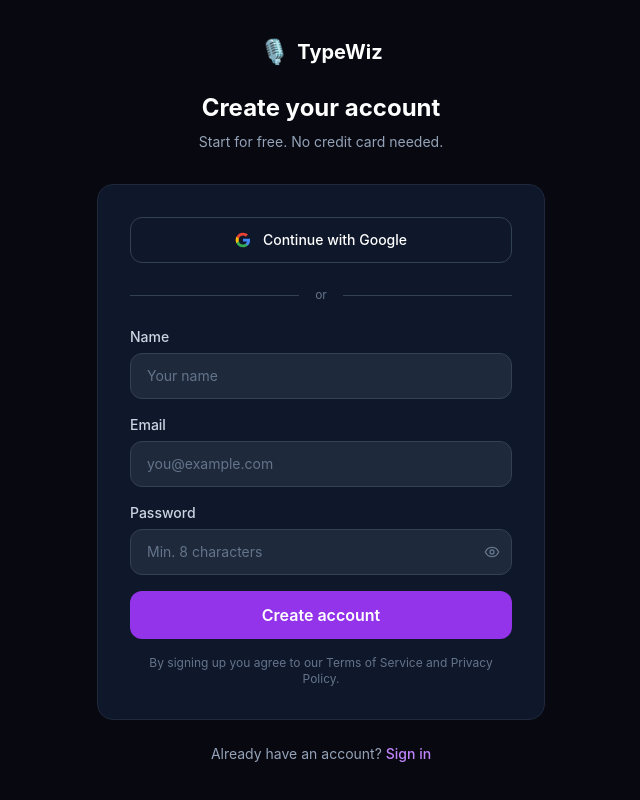
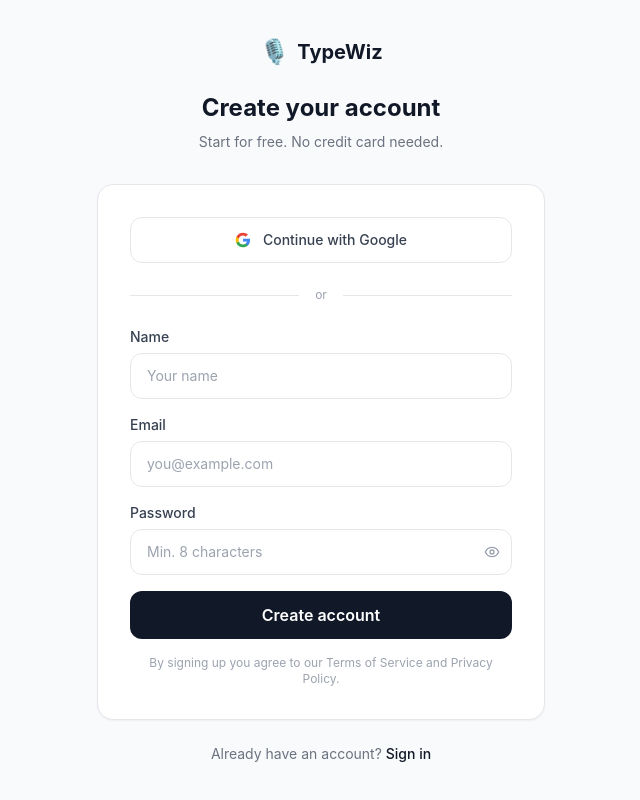
Before and after one commit to GolfChariotsMike/typewiz, a React (Vite) app: page /register in a window 1280 px wide. Shown: the whole page, without its empty margins (319-959 px from the left). Built offline with nearby package versions, Linux system fonts and the light colour scheme; no server answers.

Commit message:
style: match landing page white theme (remove dark/purple, gray-900 buttons)

```diff
--- a/src/pages/auth/Register.tsx
+++ b/src/pages/auth/Register.tsx
@@ -40,32 +40,32 @@
 
   if (success) {
     return (
-      <div className="min-h-screen bg-[#080810] flex items-center justify-center">
+      <div className="min-h-screen bg-gray-50 flex items-center justify-center">
         <div className="text-center">
           <div className="text-5xl mb-4">✅</div>
-          <h2 className="text-2xl font-bold text-white mb-2">Account created!</h2>
-          <p className="text-slate-400">Taking you to setup...</p>
+          <h2 className="text-2xl font-bold text-gray-900 mb-2">Account created!</h2>
+          <p className="text-gray-500">Taking you to setup...</p>
         </div>
       </div>
     )
   }
 
   return (
-    <div className="min-h-screen bg-[#080810] flex items-center justify-center px-6">
+    <div className="min-h-screen bg-gray-50 flex items-center justify-center px-6">
       <div className="w-full max-w-md">
         <div className="text-center mb-8">
           <Link to="/" className="inline-flex items-center gap-2 mb-6">
             <span className="text-2xl">🎙️</span>
-            <span className="text-xl font-bold text-white">TypeWiz</span>
+            <span className="text-xl font-bold text-gray-900">TypeWiz</span>
           </Link>
-          <h1 className="text-2xl font-bold text-white mb-2">Create your account</h1>
-          <p className="text-slate-400 text-sm">Start for free. No credit card needed.</p>
+          <h1 className="text-2xl font-bold text-gray-900 mb-2">Create your account</h1>
+          <p className="text-gray-500 text-sm">Start for free. No credit card needed.</p>
         </div>
 
-        <div className="bg-slate-900 border border-slate-800 rounded-2xl p-8">
+        <div className="bg-white border border-gray-200 rounded-2xl p-8 shadow-sm">
           <button
             onClick={handleGoogle}
-            className="w-full flex items-center justify-center gap-3 border border-slate-700 hover:border-slate-500 text-white py-3 rounded-xl text-sm font-medium transition-colors mb-6"
+            className="w-full flex items-center justify-center gap-3 border border-gray-200 hover:border-gray-400 text-gray-700 py-3 rounded-xl text-sm font-medium transition-colors mb-6"
           >
             <svg className="w-4 h-4" viewBox="0 0 24 24">
               <path fill="#4285F4" d="M22.56 12.25c0-.78-.07-1.53-.2-2.25H12v4.26h5.92c-.26 1.37-1.04 2.53-2.21 3.31v2.77h3.57c2.08-1.92 3.28-4.74 3.28-8.09z"/>
@@ -77,42 +77,42 @@
           </button>
 
           <div className="flex items-center gap-4 mb-6">
-            <div className="flex-1 border-t border-slate-700" />
-            <span className="text-xs text-slate-500">or</span>
-            <div className="flex-1 border-t border-slate-700" />
+            <div className="flex-1 border-t border-gray-200" />
+            <span className="text-xs text-gray-400">or</span>
+            <div className="flex-1 border-t border-gray-200" />
           </div>
 
           {error && (
-            <div className="bg-red-900/30 border border-red-800/50 text-red-300 text-sm px-4 py-3 rounded-xl mb-4">
+            <div className="bg-red-50 border border-red-200 text-red-600 text-sm px-4 py-3 rounded-xl mb-4">
               {error}
             </div>
           )}
 
           <form onSubmit={handleSubmit} className="space-y-4">
             <div>
-              <label className="block text-sm font-medium text-slate-300 mb-1.5">Name</label>
+              <label className="block text-sm font-medium text-gray-700 mb-1.5">Name</label>
               <input
                 type="text"
                 value={name}
                 onChange={e => setName(e.target.value)}
                 required
                 placeholder="Your name"
-                className="w-full bg-slate-800 border border-slate-700 rounded-xl px-4 py-3 text-white placeholder-slate-500 text-sm focus:outline-none focus:border-purple-600 transition-colors"
+                className="w-full bg-white border border-gray-200 rounded-xl px-4 py-3 text-gray-900 placeholder-gray-400 text-sm focus:outline-none focus:border-gray-400 transition-colors"
               />
             </div>
             <div>
-              <label className="block text-sm font-medium text-slate-300 mb-1.5">Email</label>
+              <label className="block text-sm font-medium text-gray-700 mb-1.5">Email</label>
               <input
                 type="email"
                 value={email}
                 onChange={e => setEmail(e.target.value)}
                 required
                 placeholder="you@example.com"
-                className="w-full bg-slate-800 border border-slate-700 rounded-xl px-4 py-3 text-white placeholder-slate-500 text-sm focus:outline-none focus:border-purple-600 transition-colors"
+                className="w-full bg-white border border-gray-200 rounded-xl px-4 py-3 text-gray-900 placeholder-gray-400 text-sm focus:outline-none focus:border-gray-400 transition-colors"
               />
             </div>
             <div>
-              <label className="block text-sm font-medium text-slate-300 mb-1.5">Password</label>
+              <label className="block text-sm font-medium text-gray-700 mb-1.5">Password</label>
               <div className="relative">
                 <input
                   type={showPassword ? 'text' : 'password'}
@@ -121,12 +121,12 @@
                   required
                   minLength={8}
                   placeholder="Min. 8 characters"
-                  className="w-full bg-slate-800 border border-slate-700 rounded-xl px-4 py-3 pr-12 text-white placeholder-slate-500 text-sm focus:outline-none focus:border-purple-600 transition-colors"
+                  className="w-full bg-white border border-gray-200 rounded-xl px-4 py-3 pr-12 text-gray-900 placeholder-gray-400 text-sm focus:outline-none focus:border-gray-400 transition-colors"
                 />
                 <button
                   type="button"
                   onClick={() => setShowPassword(!showPassword)}
-                  className="absolute right-3 top-1/2 -translate-y-1/2 text-slate-500 hover:text-slate-300"
+                  className="absolute right-3 top-1/2 -translate-y-1/2 text-gray-400 hover:text-gray-600"
                 >
                   {showPassword ? <EyeOff className="w-4 h-4" /> : <Eye className="w-4 h-4" />}
                 </button>
@@ -135,20 +135,20 @@
             <button
               type="submit"
               disabled={loading}
-              className="w-full bg-purple-600 hover:bg-purple-500 disabled:opacity-50 disabled:cursor-not-allowed text-white py-3 rounded-xl font-semibold transition-colors"
+              className="w-full bg-gray-900 hover:bg-gray-700 disabled:opacity-50 disabled:cursor-not-allowed text-white py-3 rounded-xl font-semibold transition-all hover:scale-105"
             >
               {loading ? 'Creating account...' : 'Create account'}
             </button>
           </form>
 
-          <p className="text-xs text-slate-500 text-center mt-4">
+          <p className="text-xs text-gray-400 text-center mt-4">
             By signing up you agree to our Terms of Service and Privacy Policy.
           </p>
         </div>
 
-        <p className="text-center text-sm text-slate-400 mt-6">
+        <p className="text-center text-sm text-gray-500 mt-6">
           Already have an account?{' '}
-          <Link to="/login" className="text-purple-400 hover:text-purple-300 font-medium">
+          <Link to="/login" className="text-gray-900 hover:underline font-medium">
             Sign in
           </Link>
         </p>
```
